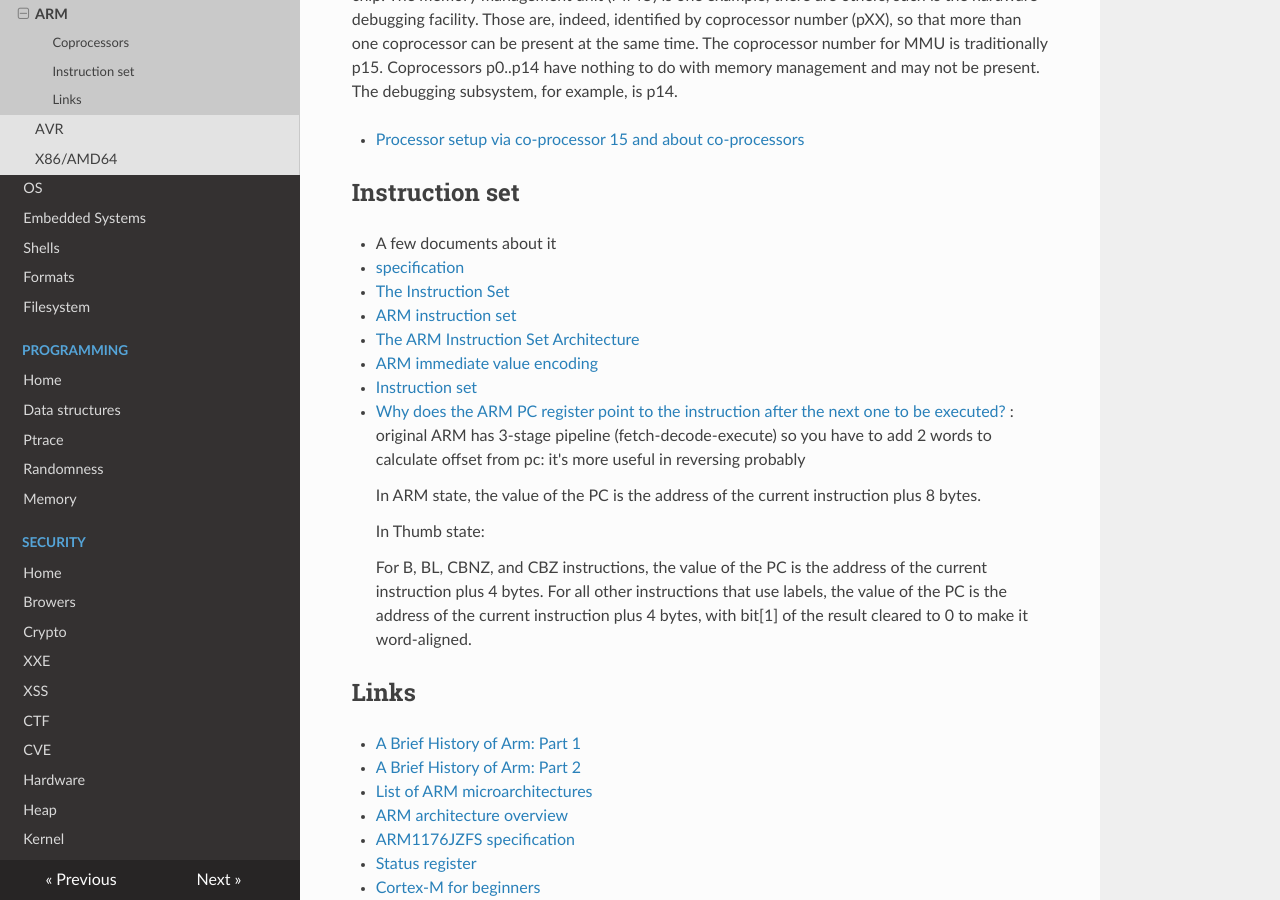
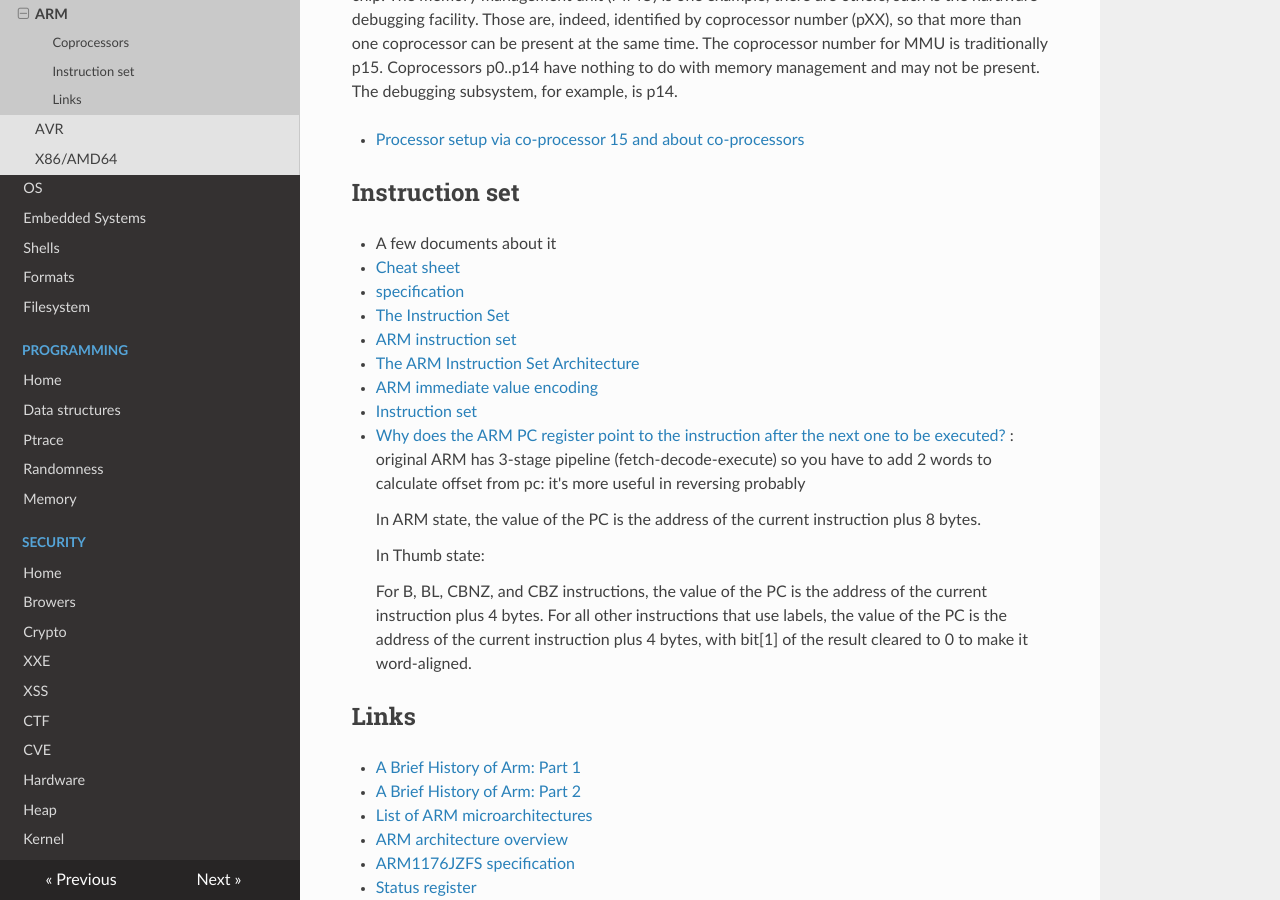
Before and after one commit to gipi/low-level, an MkDocs documentation site: the page built from docs/arch/arm.md, in a window 1280 px wide and 900 px high, scrolled down 904 px. Built offline with MkDocs 1.6.1, drawn with Linux system fonts in a browser that asks for light colours; nearby versions of some CDN libraries; old or Windows-style settings are respelled for this version of MkDocs.

Commit message:
Update arm.md

```diff
--- a/docs/arch/arm.md
+++ b/docs/arch/arm.md
@@ -55,6 +55,7 @@ for example, is p14.
 ## Instruction set
 
  - A few documents about it
+   - [Cheat sheet](http://infocenter.arm.com/help/topic/com.arm.doc.qrc0001l/QRC0001_UAL.pdf)
    - [specification](http://vision.gel.ulaval.ca/~jflalonde/cours/1001/h17/docs/arm-instructionset.pdf)
    - [The Instruction Set](http://www.peter-cockerell.net/aalp/html/ch-3.html)
    - [ARM instruction set](http://vision.gel.ulaval.ca/~jflalonde/cours/1001/h17/docs/arm-instructionset.pdf)
```
